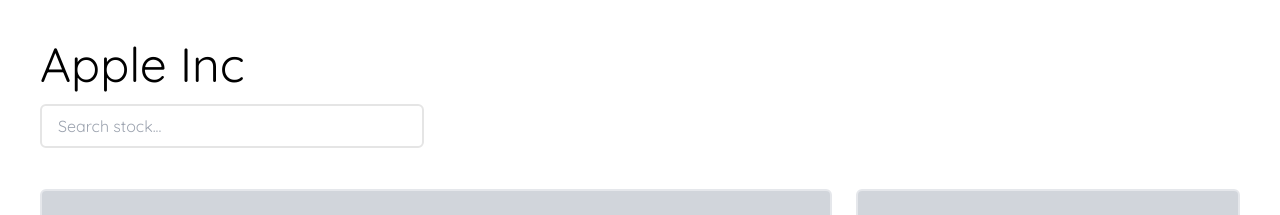
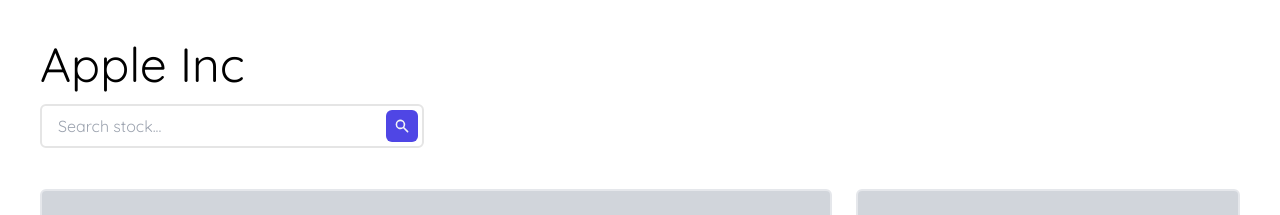
Before and after one commit to ChrisOspina/stock-dashboard, a React (Create React App) app: page / in a window 1280 px wide. Shown: the top 215 px of the page. Built offline with nearby package versions, Linux system fonts and the light colour scheme.

Commit message:
search bar enhanced

```diff
--- a/package.json
+++ b/package.json
@@ -3,7 +3,7 @@
   "version": "0.1.0",
   "private": true,
   "dependencies": {
-    "@heroicons/react": "^2.2.0",
+    "@heroicons/react": "^1.0.6",
     "@testing-library/dom": "^10.4.0",
     "@testing-library/jest-dom": "^6.6.3",
     "@testing-library/react": "^16.3.0",
--- a/src/components/Dashboard.jsx
+++ b/src/components/Dashboard.jsx
@@ -1,15 +1,14 @@
 import React from 'react'
 import Card from './Card'
 import { mockCompanyDetails } from '../constants/mock'
-import Search from './Search'
+import Header from './Header'
 
 const Dashboard = ()=> {
     return (
         <div className='h-screen grid grid-cols-1 md:grid-cols-2 xl:grid-cols-3
         grid-rows-8 md:grid-rows-7 xl:grid-rows-5 auto-rows-fr gap-6 p-10 font-quicksand'>
-            <div className='col-span-1 md:col-span-2 xl:col-span-3 row-span-1'>
-                <h1 className='text-5xl'>{mockCompanyDetails.name}</h1>
-                <Search/>
+            <div className='col-span-1 md:col-span-2 xl:col-span-3 row-span-1 flex justify-start items-start'>
+              <Header name={mockCompanyDetails.name}/>
             </div>
             <div className='md:col-span-2 row-span-4'>
                 <Card>Chart</Card>
--- /dev/null
+++ b/src/components/Header.jsx
@@ -0,0 +1,12 @@
+import react from "react";
+import Search from "./Search";
+
+const Header = ({name}) =>{
+    return (
+    <div className="x1:px-32">
+        <h1 className="text-5xl">{name}</h1>
+        <Search/>
+    </div>
+    )
+}
+export default Header;
--- a/src/components/Search.jsx
+++ b/src/components/Search.jsx
@@ -1,6 +1,6 @@
 import React, { useState } from 'react'
 import {mockSearchResults} from '../constants/mock';
-import Card from './Card'
+import {XIcon, SearchIcon} from '@heroicons/react/solid';
 
 const Search = ()=> {
     const [input, setInput] = useState("");
@@ -29,8 +29,15 @@
                 }
              }}>
             </input>
+            {input && (
+                <button onClick={Clear} className="m-1">
+                    <XIcon className="h-4 w-4 fill-gray-500" />
+                </button>
+            )}
+            <button onClick={updateBestMatches} className='h-8 w-8 bg-indigo-600 rounded-md flex justify-center m-1 p-2'>
+                <SearchIcon className='h-4 w-4 fill-gray-100'/>
+            </button>
         </div>
-
     )
 }
 
```
Also changed, not shown: 1 other file (tests, documents, lock files or other folders).
